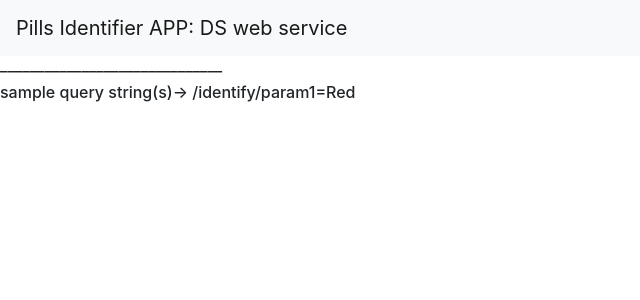
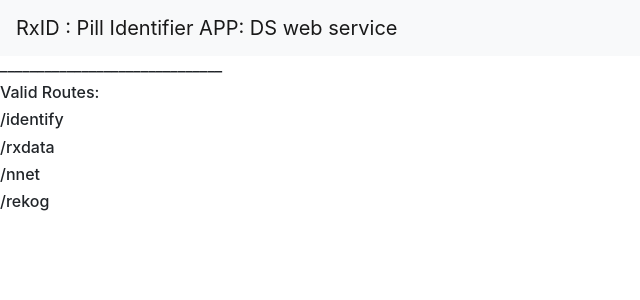
Before and after one commit to labs12-rxid/ds-deploy, a Flask app: page / in a window 1280 px wide. Shown: the top 300 px of the page, without its empty margins (0-640 px from the left). Run offline with Flask 2, Linux system fonts and the light colour scheme; some libraries are stand-ins or nearby versions.

Commit message:
Integrate test code for S3 bucket access into production DS backend and setup multiple routes

```diff
--- a/application.py
+++ b/application.py
@@ -9,29 +9,76 @@ import pandas as pd
 import pytz
 from pytz import timezone
 import calendar
+import psycopg2
+from sqlalchemy import create_engine
+import boto3
+import os
 
 """ create + config Flask app obj """
 application = Flask(__name__)
 CORS(application)
 
 
+# ______________ R O U T E S  _____________________
+# ________  HOME __________
 @application.route('/')
 def index():
     return render_template('base.html', title='Home')
 
-"""
---->>>> FIELDS NEEDED TO identify <<<<---
-"""
+# ________  /indentify/  route __________
+# __ input  image uri, S3 bucket
+@application.route('/identify', methods=['GET', 'POST'])
+def indentify():
+    if request.method == 'POST':
+        return " YOU just made a POST request to /identify"
+    else:
 
-@application.route('/identify/<query_str>')
-def identify(query_str):
-    return "You just passed me this as a query string: "+ query_str
+        return " YOU just made a GET request to /identify"
 
 
-# FUNCTION TO GET CURRENT DAY AND HOUR -- TO INCLUDE IN .py SCRIPT
+# ________  /rxdata/  route __________
+@application.route('/rxdata', methods=['GET', 'POST'])
+def rxdata():
+    if request.method == 'POST':
+        return " YOU just made a POST request to /rxdata"
+    else:
+
+        return " YOU just made a GET request to /rxdata"
+
+# ________  /nnet/  route __________
+@application.route('/nnet', methods=['GET', 'POST'])
+def nnet():
+    if request.method == 'POST':
+        return " YOU just made a POST request to /nnet"
+    else:
+
+        return " YOU just made a GET request to /nnet"
+
+# ________  /rekog/  route __________
+@application.route('/rekog', methods=['GET', 'POST'])
+def rekog():
+    if request.method == 'POST':
+        return " YOU just made a POST request to /rekog"
+    else:
+
+        return " YOU just made a GET request to /rekog"
+
+
+# ___________________ FUNCTIONS ________________________________
+
+
+#____  download file from AWS S3 Bucket into local tmp dir_______
+def download_from_S3(S3_bucketname, S3_filename, local_filename='./S3file.jpg' ):
+    s3_resource = boto3.resource('s3')
+    s3_resource.Object(S3_bucketname, S3_filename).download_file(local_filename)
+    return
+
+
+
+
+# _______ GET CURRENT DAY AND HOUR __________
 def day_hour():
-    # get current time in pacific timezone for prediction
-    #   we're prediction for CA only right now
+    # get current time in pacific timezone
     utc = pytz.utc
     utc.zone
     pacific = timezone('US/Pacific')
@@ -62,7 +109,7 @@ def day_hour():
     return weekday, hour
 
 
-# FUNCTION TO parse API input string for parameters
+# _________ Parse API input string for parameters _________________
 #  input->  sample API input string(s)-> /indentify/param1=Red&param2=Pill
 #  ouputs -->
 def parse_input(s):
@@ -92,6 +139,40 @@ def parse_input(s):
                 month_num = value
 
 
+#  ____________  CONNECT TO DATABASE ___________________
+def db_connect():
+    # __ Connect to AWS-RDS(postgres) (SQLalchemy.create_engine) ____
+    dbname = ''
+    user = ''
+    host = ''
+    password = ''
+    file = open('aws.rxidds.pwd', 'r')
+    ctr = 1
+    for line in file:
+        line = line.replace('\n', '')
+        if ctr == 1: dbname = line
+        if ctr == 2: user = line
+        if ctr == 3: host = line
+        if ctr == 4: passw = line
+        ctr = ctr + 1
+    pgres_str = 'postgresql+psycopg2://'+user+':'+passw+'@'+host+'/'+dbname
+    pgres_engine = create_engine(pgres_str)
+    return pgres_engine
+
+
+# ________  Verfiy Output From DataBase ______
+def verify_output(pgres_engine):
+    # ______  verify output-table contents ____
+    schema_name = 'rxid'
+    table_name = 'rxid_meds_data'
+    table_string = schema_name + '.' + table_name
+    query = 'SELECT * FROM ' + table_string + ' LIMIT 10;'
+    for row in pgres_engine.execute(query).fetchall():
+        print(row)
+    return
+
+
+# __________ M A I N ________________________
 if __name__ == '__main__':
     application.run(debug=False)
 
--- a/requirements.txt
+++ b/requirements.txt
@@ -10,3 +10,6 @@ scikit-learn
 scipy
 joblib==0.13.2
 category-encoders
+psycopg2-binary
+sqlalchemy
+boto3
--- a/templates/base.html
+++ b/templates/base.html
@@ -11,7 +11,7 @@
 
   <!-- Top Navigation bar -->
   <nav class="navbar navbar-expand-lg navbar-light bg-light">
-    <a class="navbar-brand" href="#">Pills Identifier APP: DS web service</a>
+    <a class="navbar-brand" href="#">RxID : Pill Identifier APP: DS web service</a>
     <button class="navbar-toggler" type="button" data-toggle="collapse" data-target="#navbarSupportedContent" aria-controls="navbarSupportedContent" aria-expanded="false" aria-label="Toggle navigation">
       <span class="navbar-toggler-icon"></span>
     </button>
@@ -23,7 +23,12 @@
   {% block content %}
 
   <h6>______________________________</h6>
-  <h6> sample query string(s)-> /identify/param1=Red</h6>
+  <h6> Valid Routes:</h6>
+
+  <h6> /identify</h6>
+  <h6> /rxdata</h6>
+  <h6> /nnet</h6>
+  <h6> /rekog</h6>
 
   {% endblock %}
 
```
Also changed, not shown: 1 other file.
